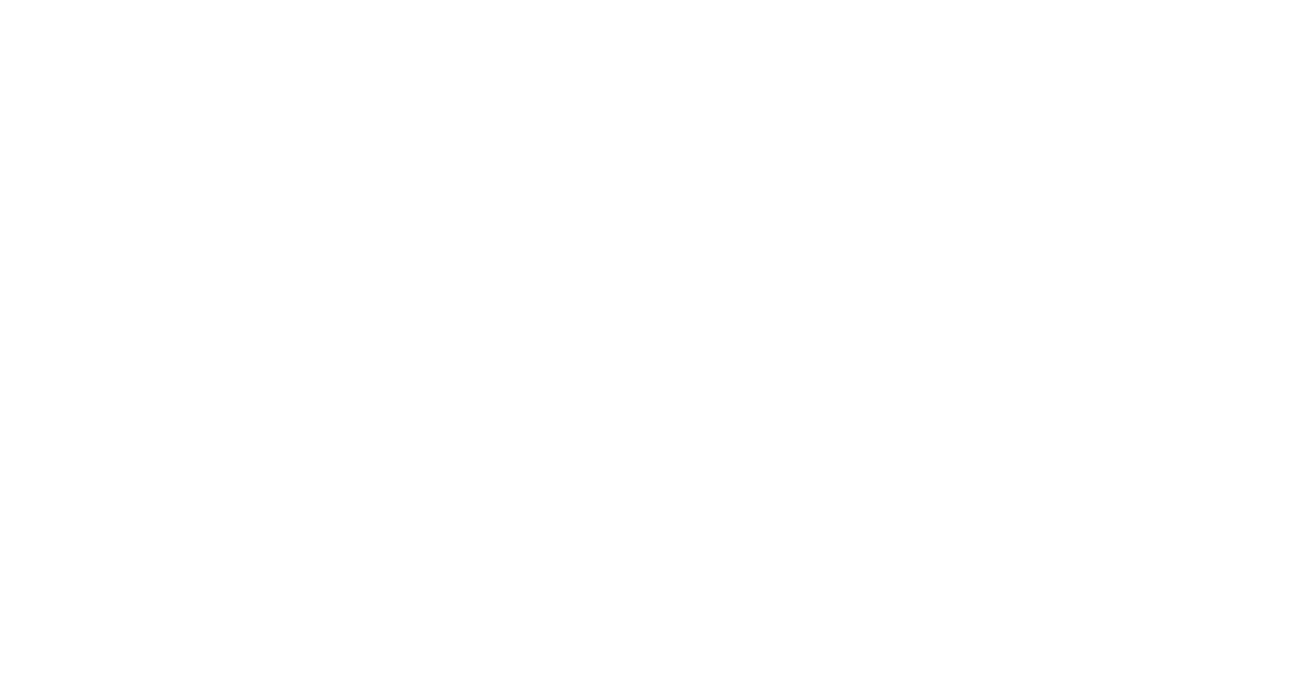
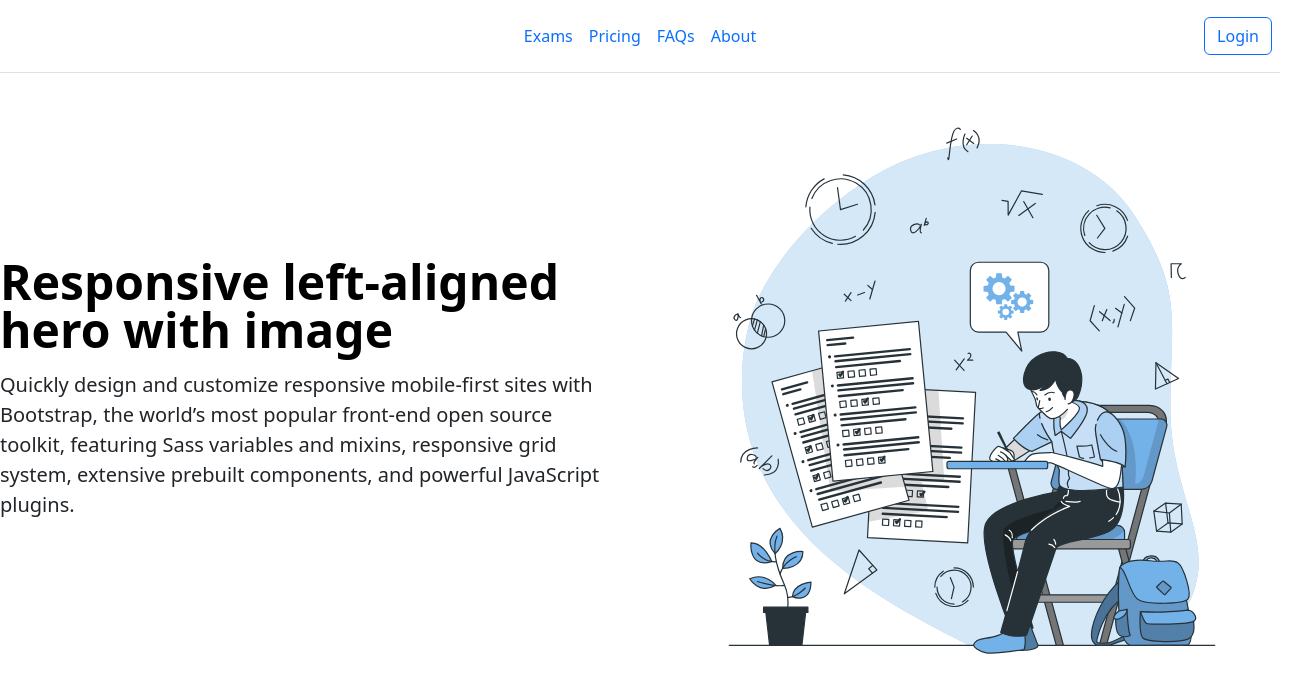
Before and after one commit to DewashishWankhade/enigma, a plain HTML site: page index.html in a window 1280 px wide. Shown: the whole page, 1304 px wide, since content can reach past the window. Drawn offline with nearby package versions, Linux system fonts and the light colour scheme.

Commit message:
second commit

```diff
--- a/index.html
+++ b/index.html
@@ -1,11 +1,79 @@
 <!DOCTYPE html>
 <html lang="en">
-<head>
-    <meta charset="UTF-8">
-    <meta name="viewport" content="width=device-width, initial-scale=1.0">
+  <head>
+    <meta charset="UTF-8" />
+    <meta name="viewport" content="width=device-width, initial-scale=1.0" />
     <title>Document</title>
-</head>
-<body>
+    <link
+      href="https://cdn.jsdelivr.net/npm/bootstrap@5.3.3/dist/css/bootstrap.min.css"
+      rel="stylesheet"
+      integrity="sha384-QWTKZyjpPEjISv5WaRU9OFeRpok6YctnYmDr5pNlyT2bRjXh0JMhjY6hW+ALEwIH"
+      crossorigin="anonymous"
+    />
+  </head>
+  <body>
+    <header
+      class="d-flex flex-wrap align-items-center justify-content-center justify-content-md-between py-3 mb-4 border-bottom"
+    >
+      <div class="col-md-3 mb-2 mb-md-0">
+        <a
+          href="/"
+          class="d-inline-flex link-body-emphasis text-decoration-none"
+        >
+          <!-- <svg
+            class="bi"
+            width="40"
+            height="32"
+            role="img"
+            aria-label="Bootstrap"
+          > -->
+            <use xlink:href="#bootstrap"></use>
+          </svg>
+        </a>
+      </div>
 
-</body>
+      <ul class="nav col-12 col-md-auto mb-2 justify-content-center mb-md-0">
+        <li><a href="#" class="nav-link px-2">Exams</a></li>
+        <li><a href="#" class="nav-link px-2">Pricing</a></li>
+        <li><a href="#" class="nav-link px-2">FAQs</a></li>
+        <li><a href="#" class="nav-link px-2">About</a></li>
+      </ul>
+
+      <div class="col-md-3 text-end">
+        <button type="button" class="btn btn-outline-primary me-2">
+          Login
+        </button>
+      </div>
+    </header>
+
+    <div class="row flex-lg-row-reverse align-items-center g-5 ">
+      <div class="col-10 col-sm-8 col-lg-6">
+        <img
+          src="./images/Exams-bro.svg"
+          class="d-block mx-lg-auto img-fluid"
+          alt="Bootstrap Themes"
+          width="600"
+          height="350"
+          loading="lazy"
+        />
+      </div>
+      <div class="col-lg-6">
+        <h1 class="display-5 fw-bold text-body-emphasis lh-1 mb-3">
+          Responsive left-aligned hero with image
+        </h1>
+        <p class="lead">
+          Quickly design and customize responsive mobile-first sites with
+          Bootstrap, the world’s most popular front-end open source toolkit,
+          featuring Sass variables and mixins, responsive grid system, extensive
+          prebuilt components, and powerful JavaScript plugins.
+        </p>
+      </div>
+    </div>
+
+    <script
+      src="https://cdn.jsdelivr.net/npm/bootstrap@5.3.3/dist/js/bootstrap.bundle.min.js"
+      integrity="sha384-YvpcrYf0tY3lHB60NNkmXc5s9fDVZLESaAA55NDzOxhy9GkcIdslK1eN7N6jIeHz"
+      crossorigin="anonymous"
+    ></script>
+  </body>
 </html>
```
Also changed, not shown: images/Exams-bro.svg (added).
